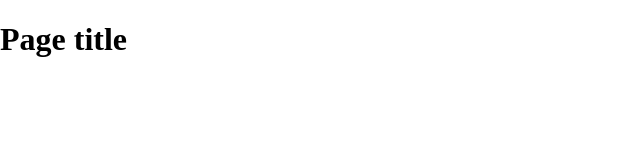
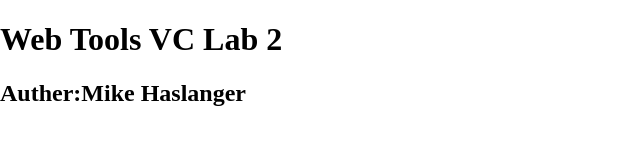
Before and after one commit to RMichaelH/Webtools-github-intro, a plain HTML site: page index.html in a window 1280 px wide. Shown: the whole page, without its empty margins (0-640 px from the left). Drawn offline with nearby package versions, Linux system fonts and the light colour scheme.

Commit message:
Lab 2 Changes
Inserted H Tags

```diff
--- a/index.html
+++ b/index.html
@@ -14,7 +14,8 @@
     </head>
     <body>
     <header>
-	<h1>Page title</h1>
+	<h1>Web Tools VC Lab 2</h1>
+     <h2>Auther:Mike Haslanger</h2>
     </header>
     <nav id="pageNav">
     </nav>
```
